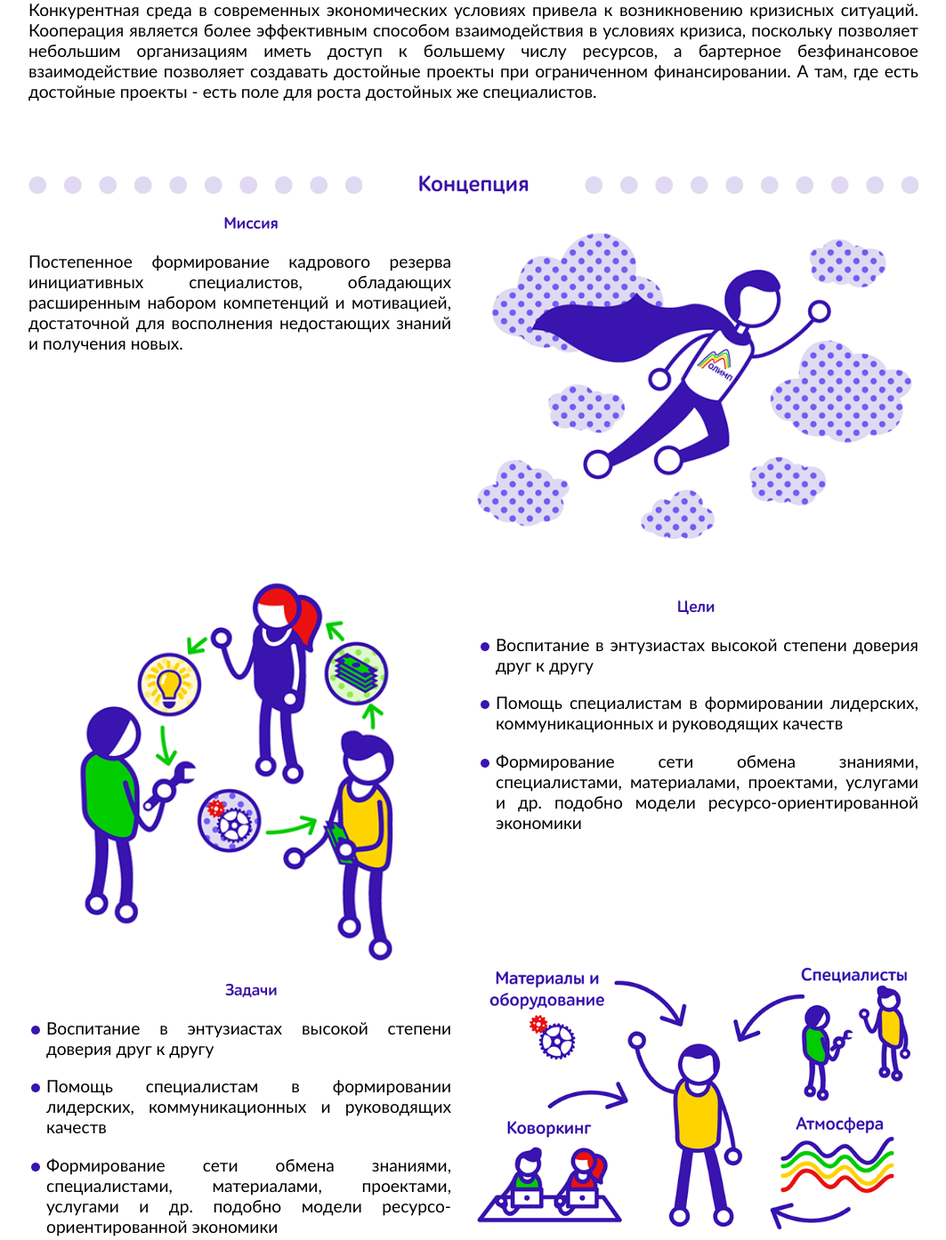
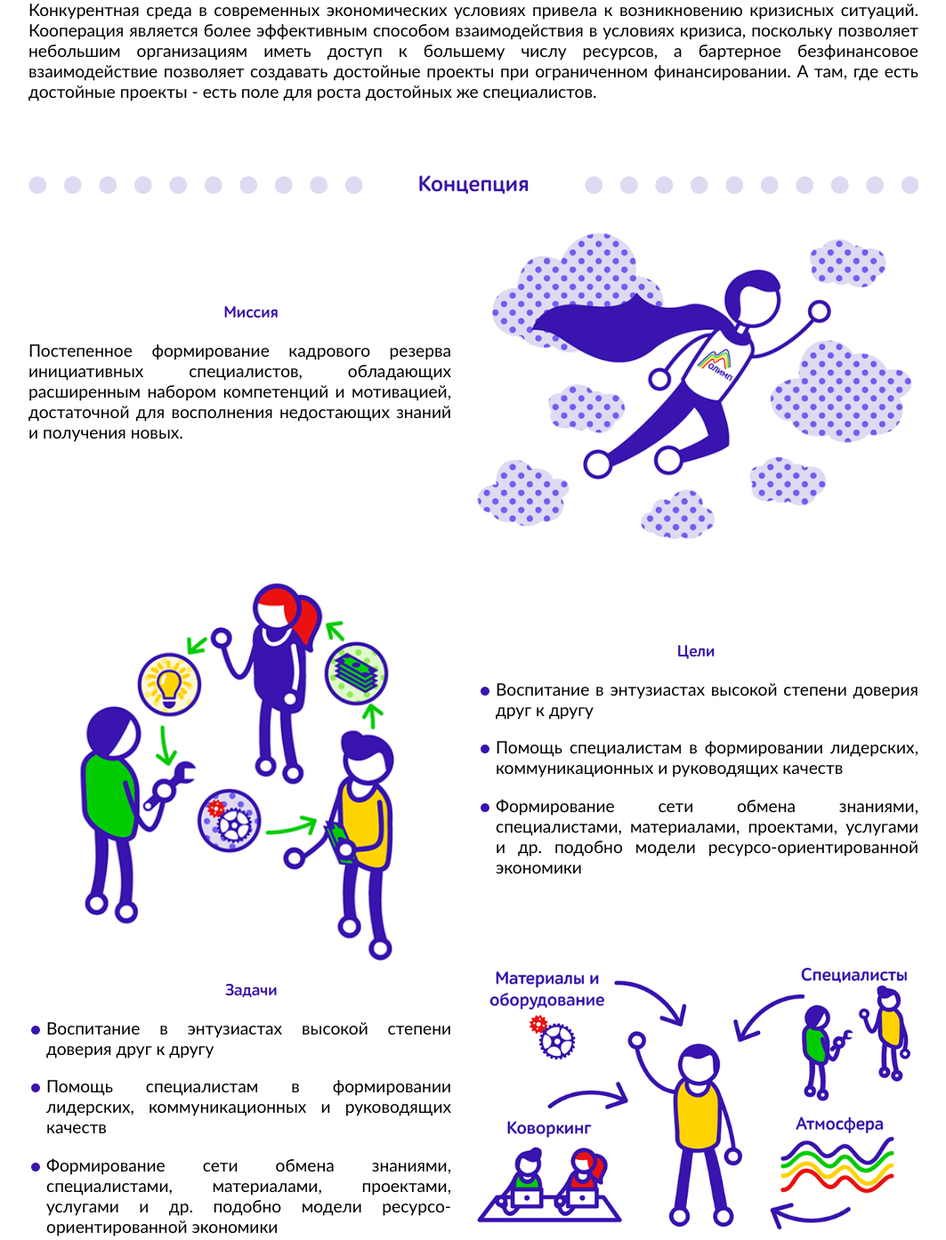
Before and after one commit to olimp-web/olimp-union.com, a PHP site: page / in a window 1280 px wide. Shown: the part 504-1898 px from the top of the page at 89% size, without its empty margins (108-1171 px from the left). Run offline with PHP 8.4, Linux system fonts and the light colour scheme; some libraries are stand-ins or nearby versions.

Commit message:
fixed vertical-aligin in #concept

```diff
--- a/css/style.css
+++ b/css/style.css
@@ -278,7 +278,7 @@ figcaption{
     border-radius: 50%;
 }
 
-.table {
+.achievements .table {
   display: table;
   text-align: center;
   width: 100%;
@@ -286,7 +286,7 @@ figcaption{
   margin-top: -10px;
 }
 
-.table p {
+.achievements .table p {
   font-family: ALSS, tahoma, sans-serif;
   color:#3913A7;
   font-size: 180%;
@@ -295,7 +295,7 @@ figcaption{
   text-align: center;
 
 }
-.table p b {
+.achievements .table p b {
   font-size: 250%;
 }
 
@@ -314,3 +314,12 @@ figcaption{
 .achievements li:nth-child(4) .circle {
     border: 3px solid #EB1313;
 }
+
+/*Выравнивание текста концепта по центру//////////////*/
+#concept .c1 .left {
+  margin-top: 100px;
+}
+
+#concept .c2 .right {
+  margin-top: 50px;
+}
--- a/index.html
+++ b/index.html
@@ -31,16 +31,16 @@
         <img class="separate-right" src="img/separate10.png" alt="" />
       </div>
       <h2>Концепция</h2>
-      <section>
-        <div class="left">
-          <h3>Миссия</h3>
-          <p class="left-text" >Постепенное формирование кадрового резерва инициативных специалистов, обладающих расширенным набором компетенций и мотивацией, достаточной для восполнения недостающих знаний и получения новых.</p>
-        </div>
+      <section class="c1">
+          <div class="left">
+            <h3>Миссия</h3>
+            <p class="left-text" >Постепенное формирование кадрового резерва инициативных специалистов, обладающих расширенным набором компетенций и мотивацией, достаточной для восполнения недостающих знаний и получения новых.</p>
+          </div>
         <div class="right">
          <img src="img/mission.png">
         </div>
       </section>
-      <section>
+      <section class="c2">
         <div class="right">
         <h3>Цели</h3>
           <ul class="right-text">
@@ -53,7 +53,7 @@
          <img src="img/goals.png">
         </div>
       </section>
-      <section>
+      <section class="c3">
         <div class="left">
           <h3>Задачи</h3>
           <ul class="left-text">
```
